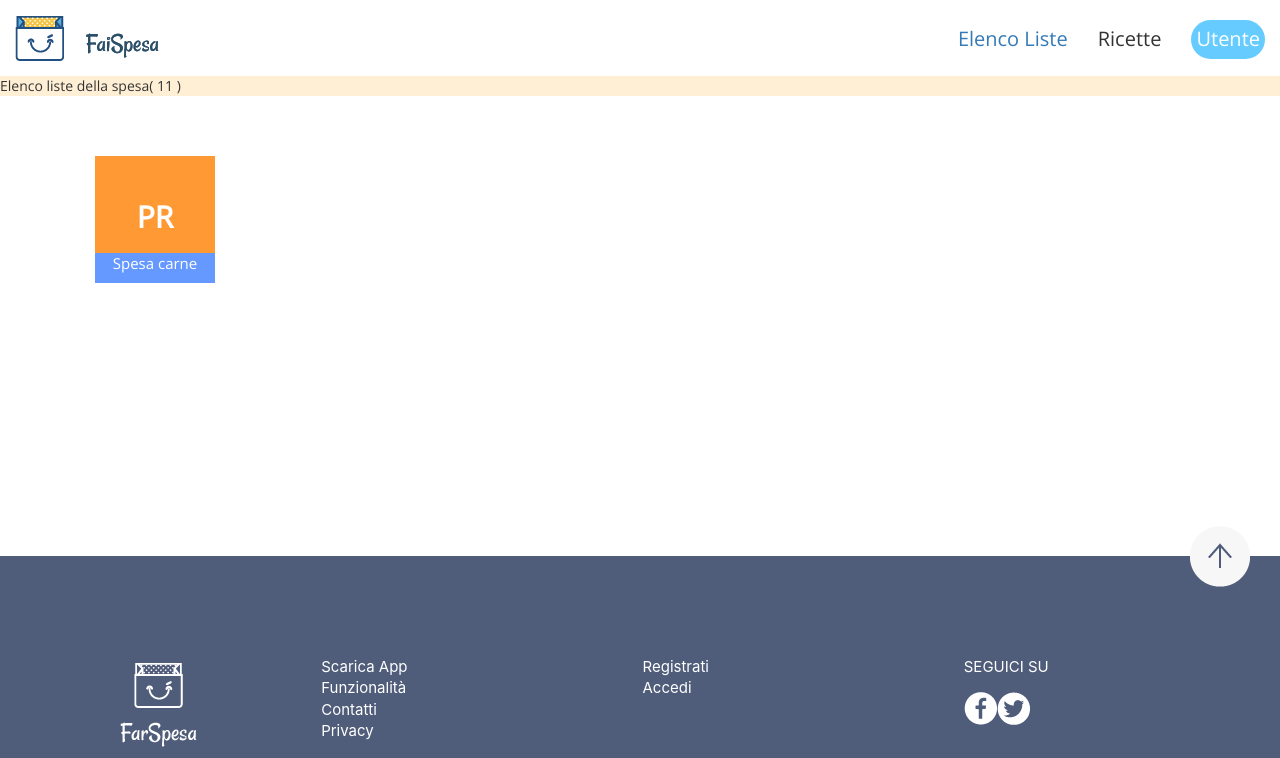
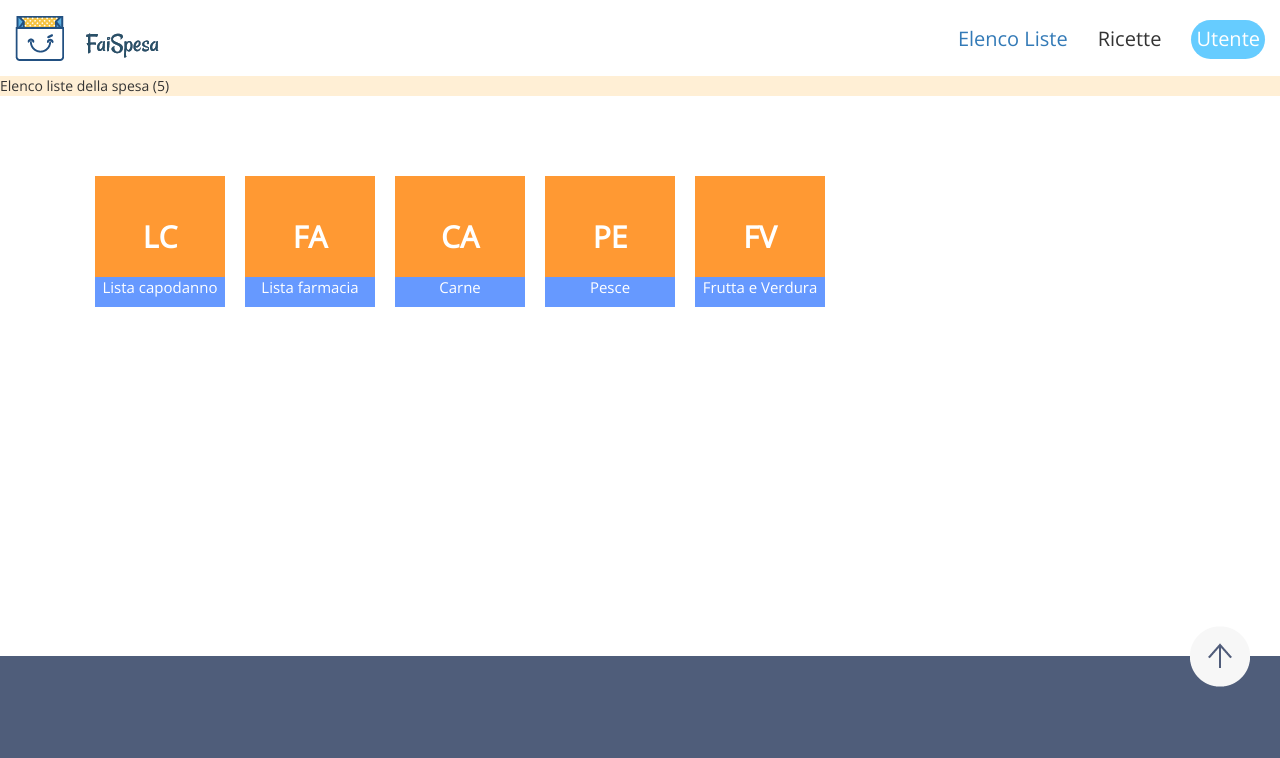
Before and after one commit to Deathgun998/SpesApp, an Angular app: page /privateArea in a window 1280 px wide. Shown: the top 758 px of the page. Built offline with nearby package versions, Linux system fonts and the light colour scheme.

Commit message:
scheletro chiamate ai servizi

```diff
--- a/src/app/app.module.ts
+++ b/src/app/app.module.ts
@@ -11,6 +11,7 @@ import { FooterComponent } from './components/footer/footer.component';
 import { PrivateareaComponent } from './components/privatearea/privatearea.component';
 import { PortaleRouterModule } from './Routing/router.module';
 import { PrivateheaderComponent } from './components/privateheader/privateheader.component';
+import { MockListService } from './services/mock-list.service';
 
 
 @NgModule({
@@ -28,7 +29,7 @@ import { PrivateheaderComponent } from './components/privateheader/privateheader
     FormsModule,
     ReactiveFormsModule
   ],
-  providers: [HeaderService],
+  providers: [HeaderService, MockListService],
   bootstrap: [AppComponent]
 })
 export class AppModule { }
--- a/src/app/components/privatearea/privatearea.component.css
+++ b/src/app/components/privatearea/privatearea.component.css
@@ -8,14 +8,14 @@
     padding-top: 60px;
 }
 .container {
-    height: 400px;
+    height: 500px;
 }
 .lista {
-    height: 120px;
-    width: 120px;
+    height: 130px;
+    width: 130px;
     display: inline-block;
-    /*margin-right: 20px;
-    margin-top: 20px;*/
+    margin-right: 20px;
+    margin-top: 20px;
     background-color: #ff9933;
     text-align: center;
     color: white;
@@ -29,17 +29,17 @@
 }
 .name {
     background-color: #6699ff;
-    margin-top: 49px;
+    margin-top: 53px;
     font-size: 15px;
     height: 30px;
     text-align: center;
 
 }
 .options {
-    height: 120px;
-    width: 120px;
+    height: 130px;
+    width: 130px;
     background-color: black;
-    z-index: 9999;
+    z-index: 9998;
     visibility: hidden;
     position: absolute;
 }
--- a/src/app/components/privatearea/privatearea.component.html
+++ b/src/app/components/privatearea/privatearea.component.html
@@ -1,11 +1,11 @@
 <app-privateheader></app-privateheader>
 
-<div class="title">Elenco liste della spesa( {{nOfListe}} )</div>
+<div class="title">Elenco liste della spesa ({{nOfListe}}) </div>
 <div class="corpo">
 <div class= "container">
-  <div class="lista">
+  <div class="lista" *ngFor="let list of liste">
       <div class="options">
-        <div class="nameop">{{lista.name}}</div>
+        <div class="nameop">{{list.name}}</div>
         <div class="icons">
           <img src="../../../assets/modify.png" data-toggle="modal" data-target="#exampleModal">
           <img src="../../../assets/send.png" (click)= "send()">
@@ -14,13 +14,13 @@
 
 
     </div>
-    <label>PR</label>
-    <div class="name">{{lista.name}}</div>
+    <label>{{list.sigla}}</label>
+    <div class="name">{{list.name}}</div>
 </div>
 
 </div>
 
-<div class="modal fade bd-example-modal-sm" id="exampleModal" tabindex="-1" role="dialog" aria-labelledby="exampleModalLabel" aria-hidden="true">
+<div class="modal fade bd-example-modal-sm" id="exampleModal" tabindex="-1" role="dialog" aria-labelledby="exampleModalLabel" aria-hidden="true" style="position:absolute; z-index: 9999;">
     <div class="modal-dialog" role="document">
       <div class="modal-content">
         <div class="modal-header">
@@ -32,9 +32,9 @@
         <div class="modal-body">
           <form>
             <label>Nome Lista</label>
-            <input type="text" class="form-control" id="formname" value="{{lista.name}}"><br>
+            <input type="text" class="form-control" id="formname" value=""><br>
             <label>Sigla Lista</label>
-            <input type="text" class="form-control" id="sigla" value="{{lista.sigla}}">
+            <input type="text" class="form-control" id="sigla" value="">
           </form>
         </div>
         <div class="modal-footer">
--- a/src/app/components/privatearea/privatearea.component.ts
+++ b/src/app/components/privatearea/privatearea.component.ts
@@ -1,5 +1,6 @@
 import { Component, OnInit } from '@angular/core';
 import { List } from '../../classes/List';
+import { MockListService } from '../../services/mock-list.service';
 
 @Component({
   selector: 'app-privatearea',
@@ -8,17 +9,28 @@ import { List } from '../../classes/List';
 })
 export class PrivateareaComponent implements OnInit {
 
-  nOfListe: number = 11;
+  nOfListe: number;
   lista: List = new List("Spesa carne","SC");
   liste: List[];
-  constructor(/*private listService: ListService*/) {
+  constructor(private listService: MockListService) {
+    this.liste = listService.getLists();
    }
 
   ngOnInit() {
+    this.liste = this.listService.getLists();
+    this.nOfListe=this.liste.length;
   }
 
-  save(){
+  save(name: string, sigla: string){
+
+    this.listService.deleteList(new List(name, sigla));
+    this.liste = this.listService.getLists();
     alert("Modifiche salvate!");
   }
 
+  delete(list: List){
+    this.listService.deleteList(list);
+    this.liste = this.listService.getLists();
+  }
+
 }
--- a/src/app/services/mock-list.service.ts
+++ b/src/app/services/mock-list.service.ts
@@ -1,8 +1,27 @@
 import { Injectable } from '@angular/core';
+import { List } from '../classes/List';
 
 @Injectable()
 export class MockListService {
 
-  constructor() { }
+
+  lists: List[] = [
+    new List("Lista capodanno", "LC"),
+    new List("Lista farmacia", "FA"),
+    new List("Carne", "CA"),
+    new List("Pesce", "PE"),
+    new List("Frutta e Verdura", "FV")
+  ];
+  constructor() {
+
+  }
+
+  getLists(): List[]{
+    return this.lists;
+  }
+
+  deleteList(list: List) {
+    //remove
+  }
 
 }
```
